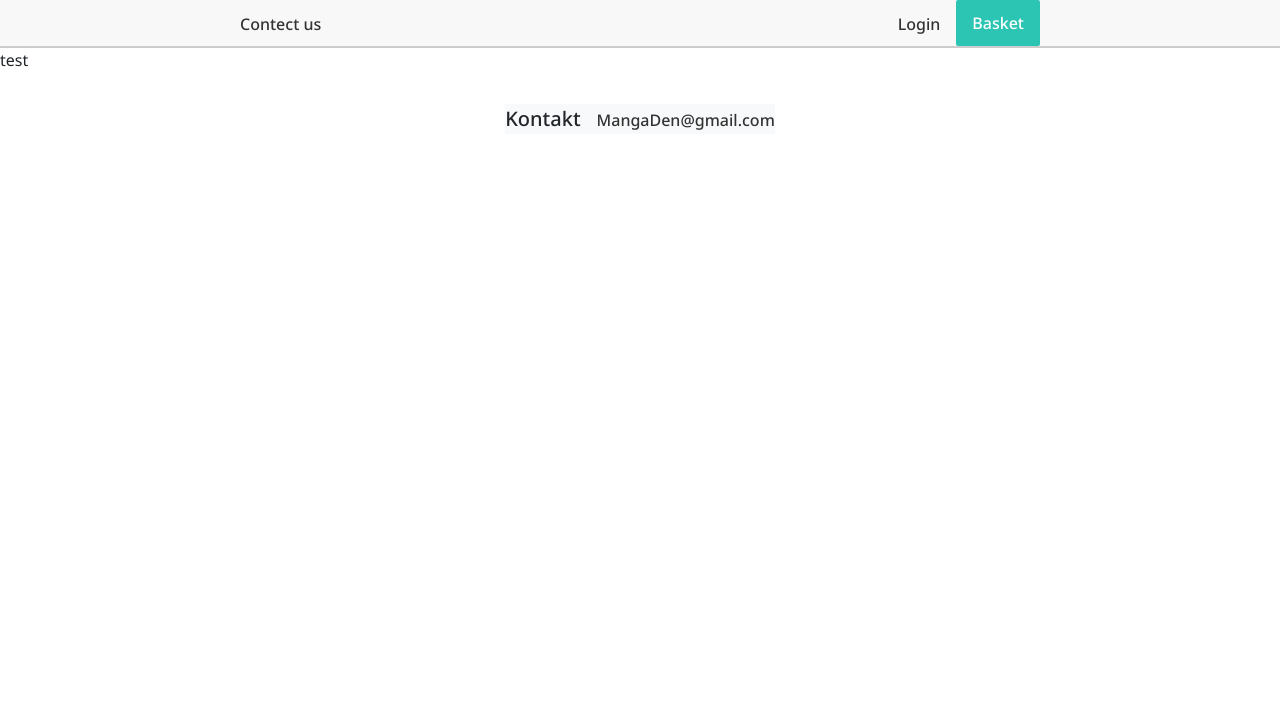
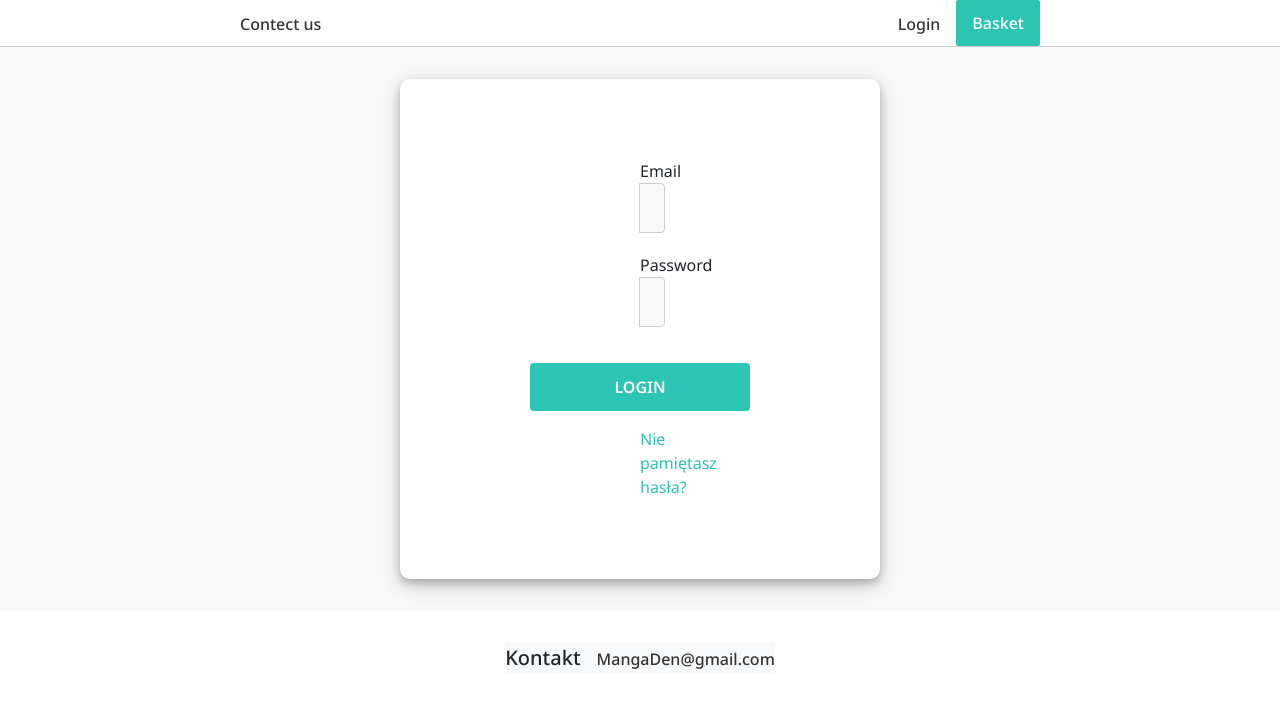
Before and after one commit to reuther03/MangaDenClient, a React (Vite) app: page /login in a window 1280 px wide. Shown: the top 708 px of the page. Built offline with nearby package versions, Linux system fonts and the light colour scheme; the HTML template or start-up script is replaced by a standard one.

Commit message:
Added login page

```diff
--- /dev/null
+++ b/src/components/Login/Login.css
@@ -0,0 +1,64 @@
+#login {
+    background-color: #f8f8f8;
+    display: flex;
+    align-items: center;
+    justify-content: center;
+    padding: 2rem;
+}
+
+.login-form {
+    background-color: white;
+    padding: 5em 15em 5em 15em;
+    max-width: 400px;
+    width: 100%;
+    display: flex;
+    flex-direction: column;
+    justify-content: center;
+    align-items: stretch;
+    box-shadow: 0 4px 8px 0 rgba(0, 0, 0, 0.2), 0 6px 20px 0 rgba(0, 0, 0, 0.19);
+    border-radius: 10px;
+}
+
+.login-input {
+    background-color: #f8f8f8;
+    width: 100%;
+    padding: 0.75rem;
+    border: 1px solid #ccc;
+    border-radius: 4px;
+    outline: none;
+}
+
+.login-input:focus {
+    border: 3px solid #2cc4b2;
+    background-color: white;
+}
+
+.input-group {
+    display: block;
+    margin-bottom: 1.25rem;
+}
+
+.btn-primary{
+    width: 220px;     /* or width:auto */
+    padding: 0.75rem;
+    background:#2cc4b2;
+    color:#fff;
+    border:none;
+    border-radius:4px;
+    font-weight:600;
+    cursor:pointer;
+    align-self:center;   /* keep this so flexbox centres it */
+    margin-top:1rem;     /* space above */
+}
+
+.btn-primary:hover {
+    background-color: #226e62;
+}
+
+.forgot-link{
+    margin-top:1rem;
+    text-align:center;
+    color:#2cc4b2;
+    text-decoration:none;
+}
+.forgot-link:hover{text-decoration:underline;}
--- a/src/components/Login/Login.tsx
+++ b/src/components/Login/Login.tsx
@@ -1,8 +1,28 @@
+import "./Login.css"
+
 export function Login() {
 
     return (
         <>
-            test
+            <div id={"login"}>
+                <form className={"login-form"} action="">
+                    <div className={"input-group"}>
+                        <label>Email</label>
+                        <input className={"login-input"} type="email" required/>
+                    </div>
+                    <div className={"input-group"}>
+                        <label>Password</label>
+                        <input className={"login-input"} type="password" required/>
+                    </div>
+                        <button type="submit" className="btn-primary">
+                            LOGIN
+                        </button>
+
+                    <a href="/forgot" className="forgot-link">
+                        Nie pamiętasz hasła?
+                    </a>
+                </form>
+            </div>
         </>
     );
 }
--- a/src/components/TopHeader/TopHeader.css
+++ b/src/components/TopHeader/TopHeader.css
@@ -1,8 +1,8 @@
 #top-header {
-    background-color: #f8f8f8;
+    background-color: white;
     display: flex;
     justify-content: space-between;
-    border-bottom: 2px solid #ccc;
+    border-bottom: 0.12rem solid #ccc;
 }
 
 a {
@@ -31,15 +31,15 @@ li {
 }
 
 .basket {
-    display: inline-block;      /* ensures background/padding wrap the text */
-    background-color: #2cc4b2;  /* teal background */
-    color: #fff;                /* white text */
+    display: inline-block;
+    background-color: #2cc4b2;
+    color: #fff;
     text-decoration: none;
-    padding: 0.7rem 1rem;       /* add button-like padding */
-    border-radius: 2px;         /* optional rounded corners */
+    padding: 0.7rem 1rem;
+    border-radius: 2px;
 }
 
 .basket:hover {
-    color: white;                /* keep text white on hover */
-    background-color: #09423a;  /* darker teal on hover */
+    color: white;
+    background-color: #226e62;
 }
```
